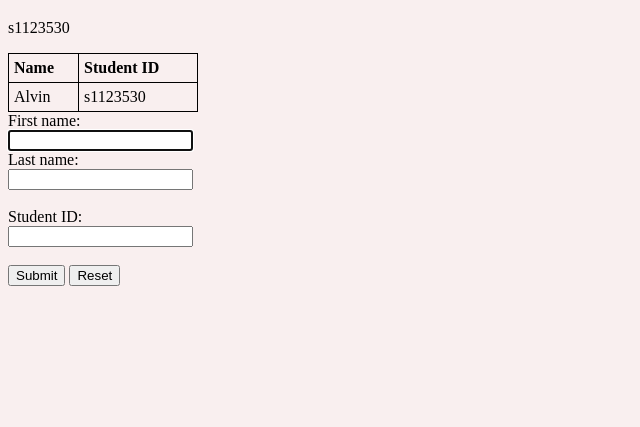
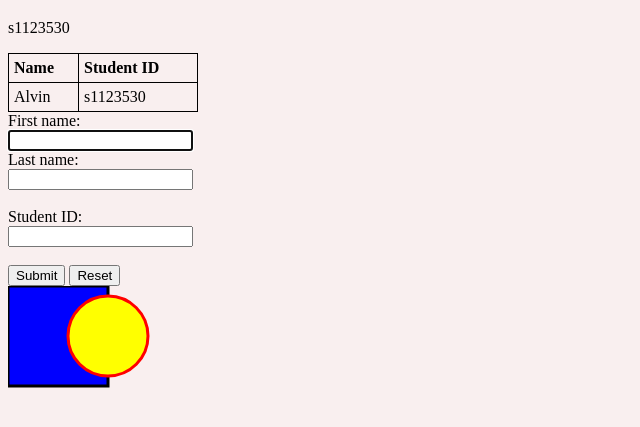
Before and after one commit to Kowabongaa/xujinglin, a plain HTML site: page index.html in a window 1280 px wide. Shown: the part 61-488 px from the top of the page, without its empty margins (0-640 px from the left). Drawn offline with Linux system fonts and the light colour scheme.

Commit message:
Update index.html

```diff
--- a/index.html
+++ b/index.html
@@ -45,6 +45,12 @@ table, th, td
   <input type="reset" value="Reset">
 </form>
 
+<svg width="300" height="200">
+	<rect x="50 y="50" width="100" height="100" fill="blue" stroke="black" stroke-width="3"/>
+    <circle cx="100" cy="50" r="40" fill="yellow" stroke="red" stroke-width="3" />
+</svg>
+
+
 </body>
 </html>
 
```
